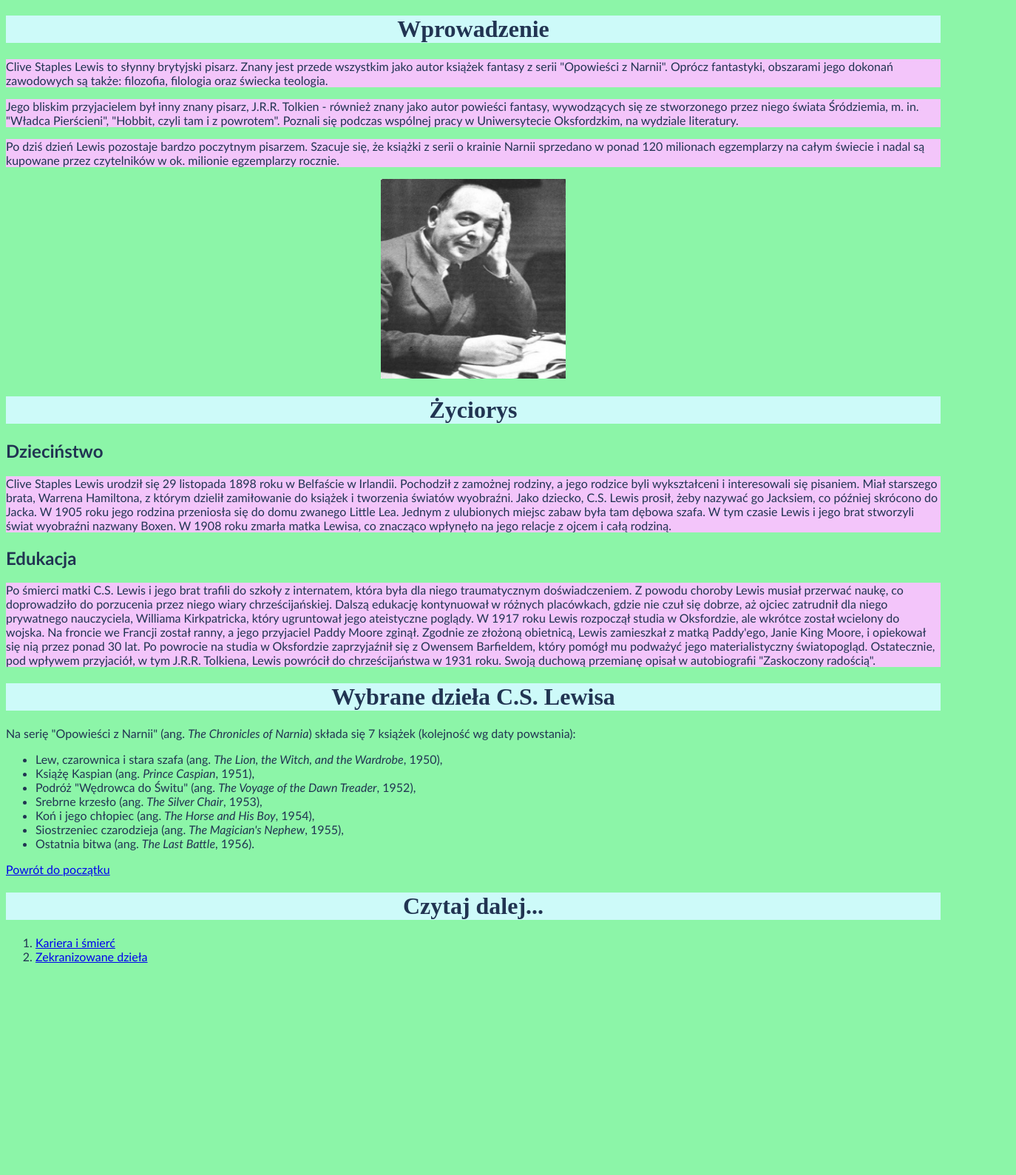
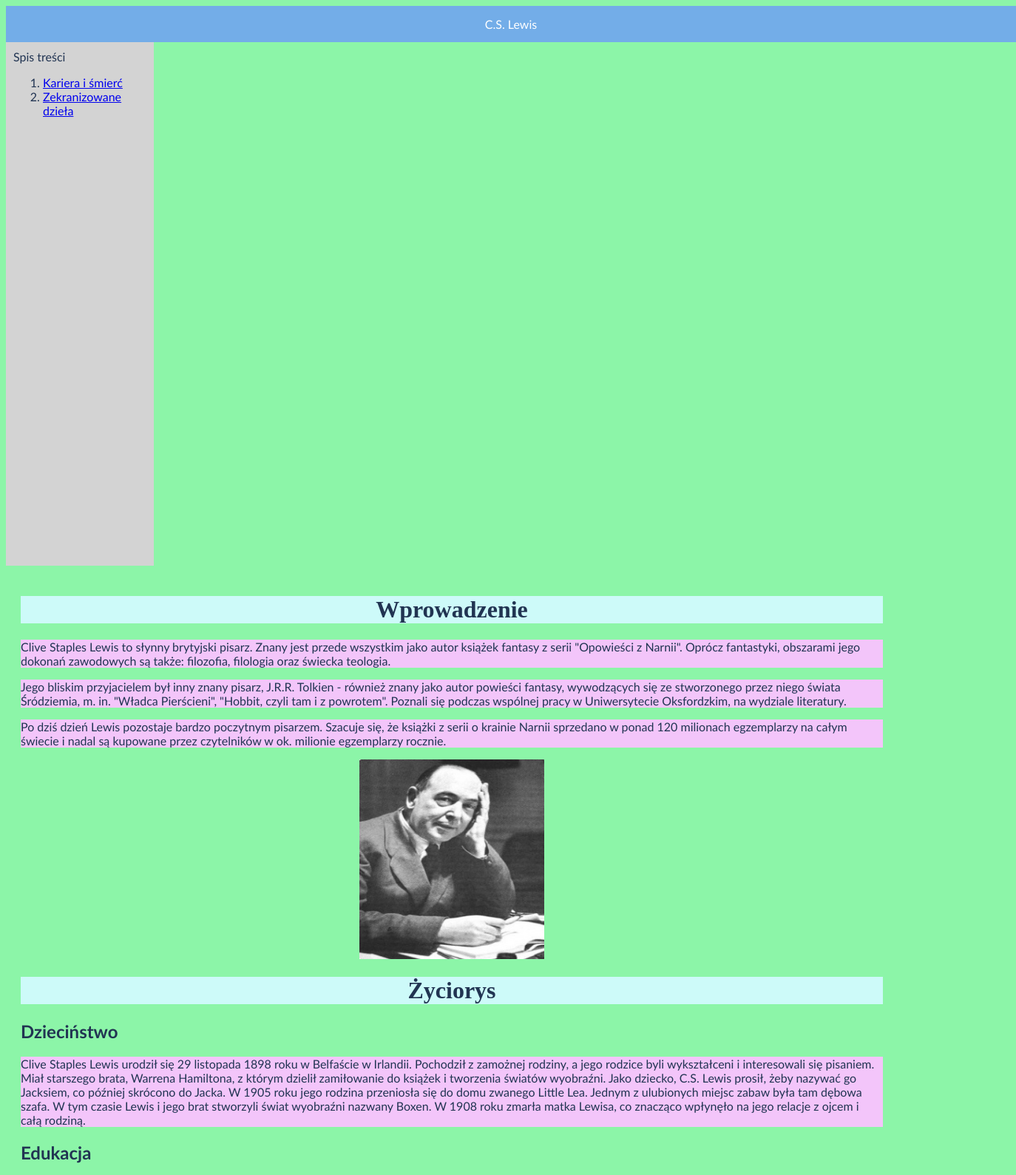
Before and after one commit to DawRad/C_S_Lewis, a plain HTML site: page index.html in a window 1280 px wide. Shown: the top 1589 px of the page at 74% size, 1374 px wide, since content can reach past the window. Before the commit the page ends 1319 px from the top, so only its background shows below. Drawn offline with Linux system fonts and the light colour scheme.

Commit message:
Changed layout of the main page with usage of div elements.

```diff
--- a/index.html
+++ b/index.html
@@ -4,10 +4,24 @@
 	<meta charset="UTF-8">
 	<meta name="author" content="DawRad">
 	<meta name="keywords" content="C. S. Lewis, fantastyka, Opowieści z Narnii, Narnia">
+	<meta http-equiv="X-UA-Compatible" content="IE=edge,chrome=1" />
 	<link rel="stylesheet" type="text/css" href="style.css">
 	<title>C.S. Lewis</title>
 </head>
 <body>
+	<div id="container">
+
+	<div id="title">C.S. Lewis</div>
+
+	<div id="nav">
+		Spis treści
+		<ol>
+			<li><a href="subpage1.html" target="_blank">Kariera i śmierć</a></li>
+			<li><a href="subpage2.html" target="_blank">Zekranizowane dzieła</a></li>
+		</ol>
+	</div>
+
+	<div id="content">
 		<h1 id="Wprowadzenie">Wprowadzenie</h1>
 		<p>Clive Staples Lewis to słynny brytyjski pisarz. Znany jest przede wszystkim jako autor książek fantasy z serii "Opowieści z Narnii". Oprócz fantastyki, obszarami jego dokonań zawodowych są także: filozofia, filologia oraz świecka teologia.</p>
 		<p>Jego bliskim przyjacielem był inny znany pisarz, J.R.R. Tolkien - również znany jako autor powieści fantasy, wywodzących się ze stworzonego przez niego świata Śródziemia, m. in. "Władca Pierścieni", "Hobbit, czyli tam i z powrotem". Poznali się podczas wspólnej pracy w Uniwersytecie Oksfordzkim, na wydziale literatury.</p>
@@ -34,11 +48,10 @@
 			<li>Ostatnia bitwa (ang. <i>The Last Battle</i>, 1956).</li>
 		</ul>
 		<a href="#Wprowadzenie">Powrót do początku</a>
+	</div>
 
-	<h1>Czytaj dalej...</h1>
-	<ol>
-		<li><a href="subpage1.html" target="_blank">Kariera i śmierć</a></li>
-		<li><a href="subpage2.html" target="_blank">Zekranizowane dzieła</a></li>
-	</ol>
+	<div id="footer">DawRad</div>
+
+	</div>
 </body>
 </html>
--- a/style.css
+++ b/style.css
@@ -11,3 +11,43 @@ h1 {
 	font-family: algerian;
 	text-align: center;
 }
+
+#container
+{
+	width: 1366px;
+	margin-left: auto;
+	margin-right: auto;
+}
+
+#title
+{
+	background-color: #73ade8;
+	color: white;
+	text-align: center;
+	padding: 15px;
+}
+
+#nav
+{
+	float: left;
+	background-color: lightgray;
+	width: 180px;
+	min-height: 688px;
+	padding: 10px;
+}
+
+#content
+{
+	float: left;
+	padding: 20px;
+	width: 1166px;
+}
+
+#footer
+{
+	clear: both;
+	background-color: #73ade8;
+	color: white;
+	text-align: center;
+	padding: 20px;
+}
```
Lines whose indentation alone changed are shown as unchanged.
